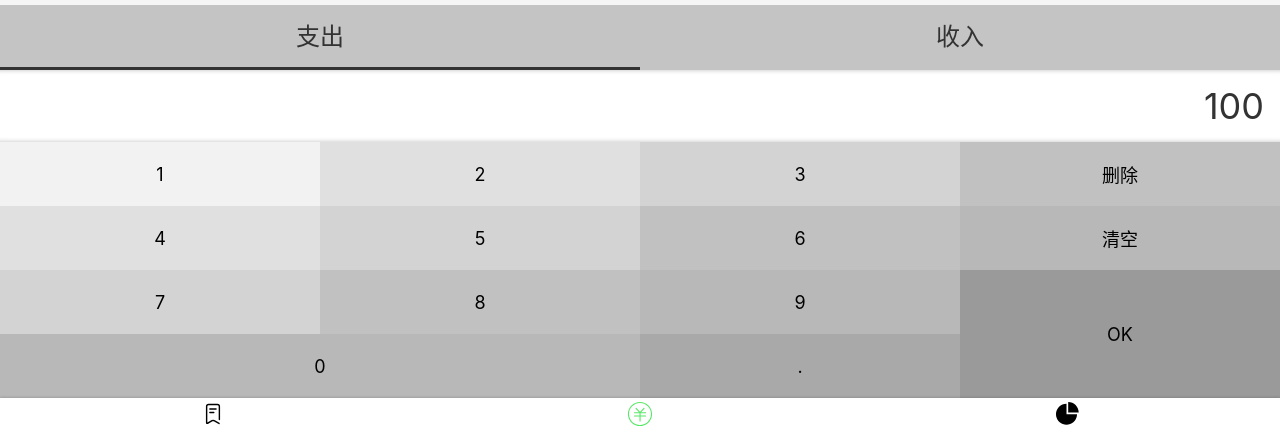
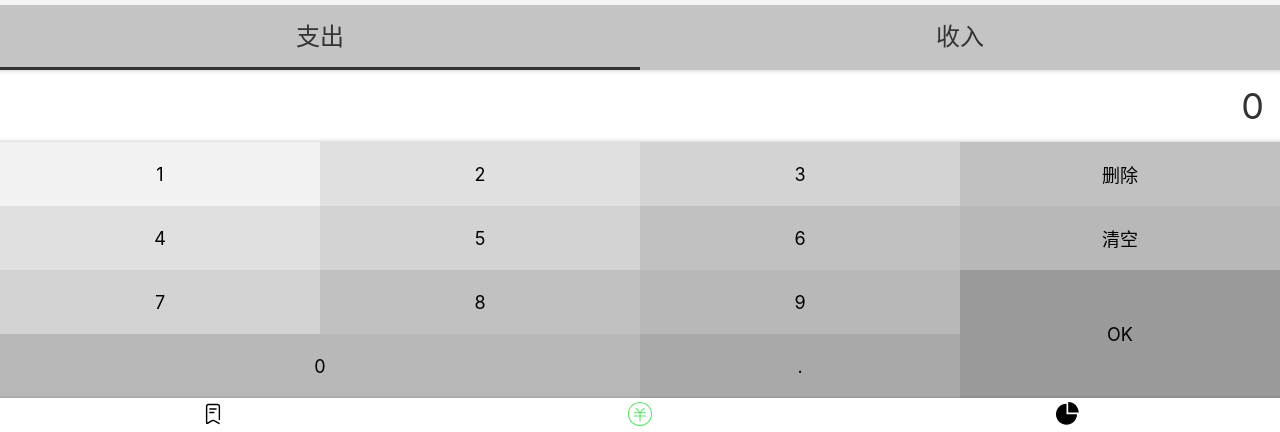
Before and after one commit to debugtheworldbot/morneyReact, a React app: page /#/money in a window 1280 px wide. Shown: the part 346-778 px from the top of the page. Built offline with nearby package versions, Linux system fonts and the light colour scheme.

Commit message:
function of NumberPadSection (wip)

```diff
--- a/src/views/Money.tsx
+++ b/src/views/Money.tsx
@@ -17,28 +17,7 @@
             <TagsSection />
             <NoteSection />
             <CategorySection />
-            <NumberPadSection>
-                <div className={"output"}>
-                    100
-                </div>
-                <div className={"pad clearfix"} >
-                    <button>1</button>
-                    <button>2</button>
-                    <button>3</button>
-                    <button>删除</button>
-                    <button>4</button>
-                    <button>5</button>
-                    <button>6</button>
-                    <button>清空</button>
-                    <button>7</button>
-                    <button>8</button>
-                    <button>9</button>
-                    <button className={"ok"}>OK</button>
-                    <button className="zero">0</button>
-                    <button>.</button>
-
-                </div>
-            </NumberPadSection>
+            <NumberPadSection />
         </MyLayout>);
 }
 
--- a/src/views/Money/NumberpadSection.tsx
+++ b/src/views/Money/NumberpadSection.tsx
@@ -1,6 +1,8 @@
 import styled from "styled-components";
+import React, {useState} from "react";
 
-const NumberPadSection=styled.section`
+
+const Wrapper = styled.section`
 display: flex;
 flex-direction: column;
   > .output{
@@ -50,4 +52,53 @@
     }
   }
 `
+const NumberPadSection:React.FC = () => {
+    const [output,setOutput]=useState<string>('0')
+    const buttonWrapper=(e:React.MouseEvent)=>{
+        const text=(e.target as HTMLButtonElement).textContent
+        if(text===null){return}
+        switch (text) {
+            case '1':
+            case '2':
+            case '3':
+            case '4':
+            case '5':
+            case '6':
+            case '7':
+            case '8':
+            case '9':
+            case '0':
+                if(output==='0'){
+                    setOutput(text)
+                }else {
+                    setOutput(output + text)
+                }
+                break;
+        }
+    }
+    return (
+        <Wrapper>
+            <div className={"output"}>
+                {output}
+            </div>
+            <div className={"pad clearfix"} onClick={buttonWrapper}>
+                <button>1</button>
+                <button>2</button>
+                <button>3</button>
+                <button>删除</button>
+                <button>4</button>
+                <button>5</button>
+                <button>6</button>
+                <button>清空</button>
+                <button>7</button>
+                <button>8</button>
+                <button>9</button>
+                <button className={"ok"}>OK</button>
+                <button className="zero">0</button>
+                <button>.</button>
+
+            </div>
+        </Wrapper>
+    )
+}
 export default NumberPadSection
```
